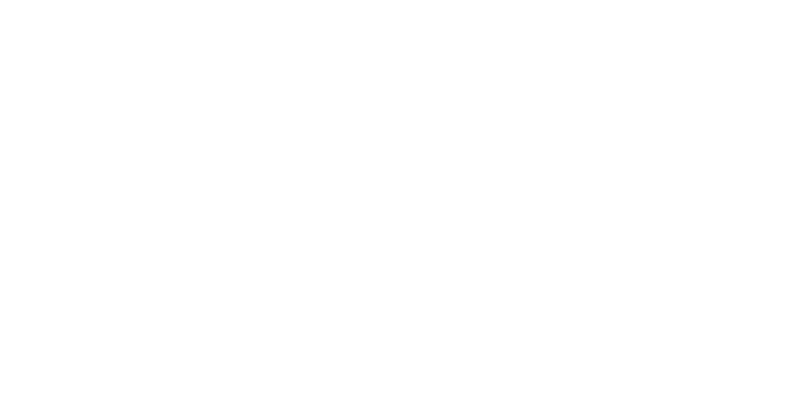
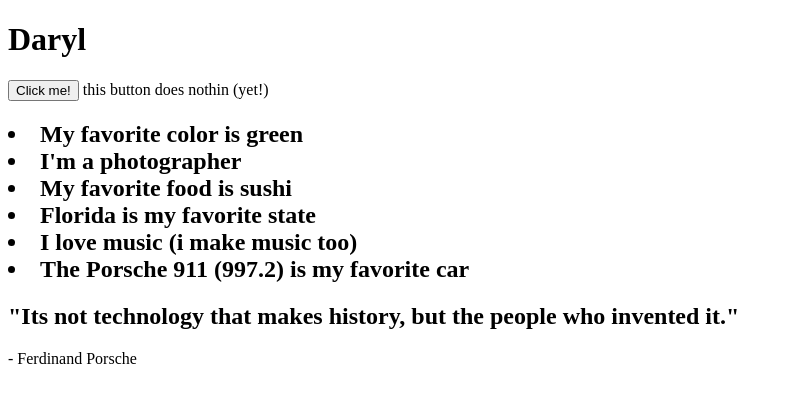
Before and after one commit to darylbonny/HTML-me-something, a website: page index.html in a window 1280 px wide. Shown: the whole page, without its empty margins (0-792 px from the left). Drawn offline with Linux system fonts and the light colour scheme.

Commit message:
Finished work on html page

```diff
--- a/index.html
+++ b/index.html
@@ -1,8 +1,34 @@
 <!DOCTYPE html>
 <html>
    <head>
+      <title>Daryl</title>
+      <link rel="stylesheet" href="styles.css">
    </head>
    <body>
-      <!-- Write your HTML in this file! -->
+   <main>
+      <h1>Daryl</h1>
+      <button type="button" class="button">Click me!</button>
+      <p2> this button does nothin (yet!)</p2>
+      <h2>
+         <!-- <ol> -->
+            <li>My favorite color is <p3>green</p3></li>
+            <li>I'm a photographer </li>
+            <li>My favorite food is sushi</li>
+            <li>Florida is my favorite state</li>
+            <li>I love music (i make music too)</li>
+            <li>The Porsche 911 (997.2) is my favorite car</li>
+         <!-- </ol> -->
+      </h2>
+      <article>
+         <header>
+           <h1>&quot;Its not technology that makes history,
+            but the people who invented it.&quot;
+            </h1>
+         </header>
+         <footer>
+            <p>- Ferdinand Porsche</p>
+          </footer>
+       </article>
+   </main>
    </body>
 </html>
```
